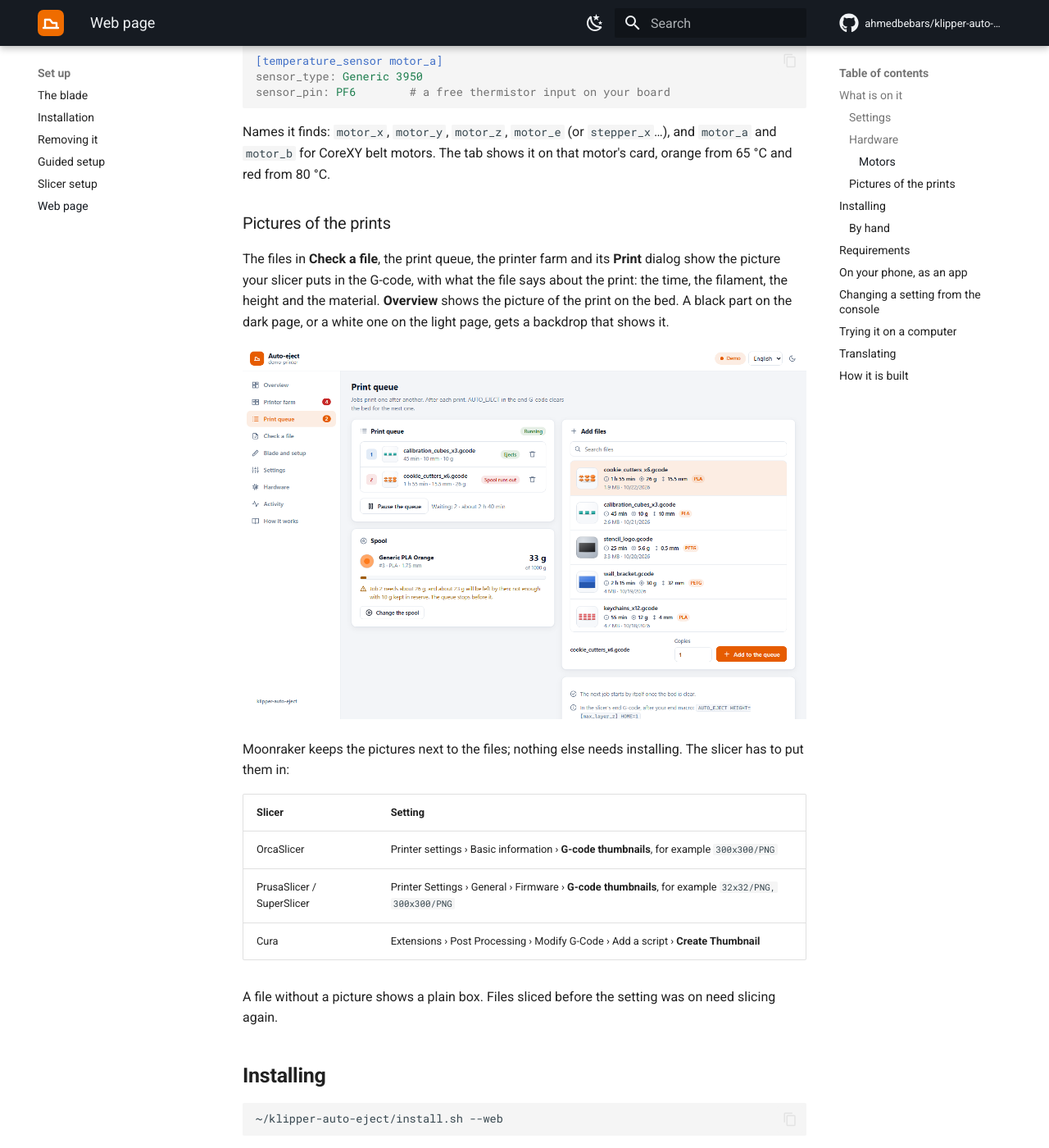
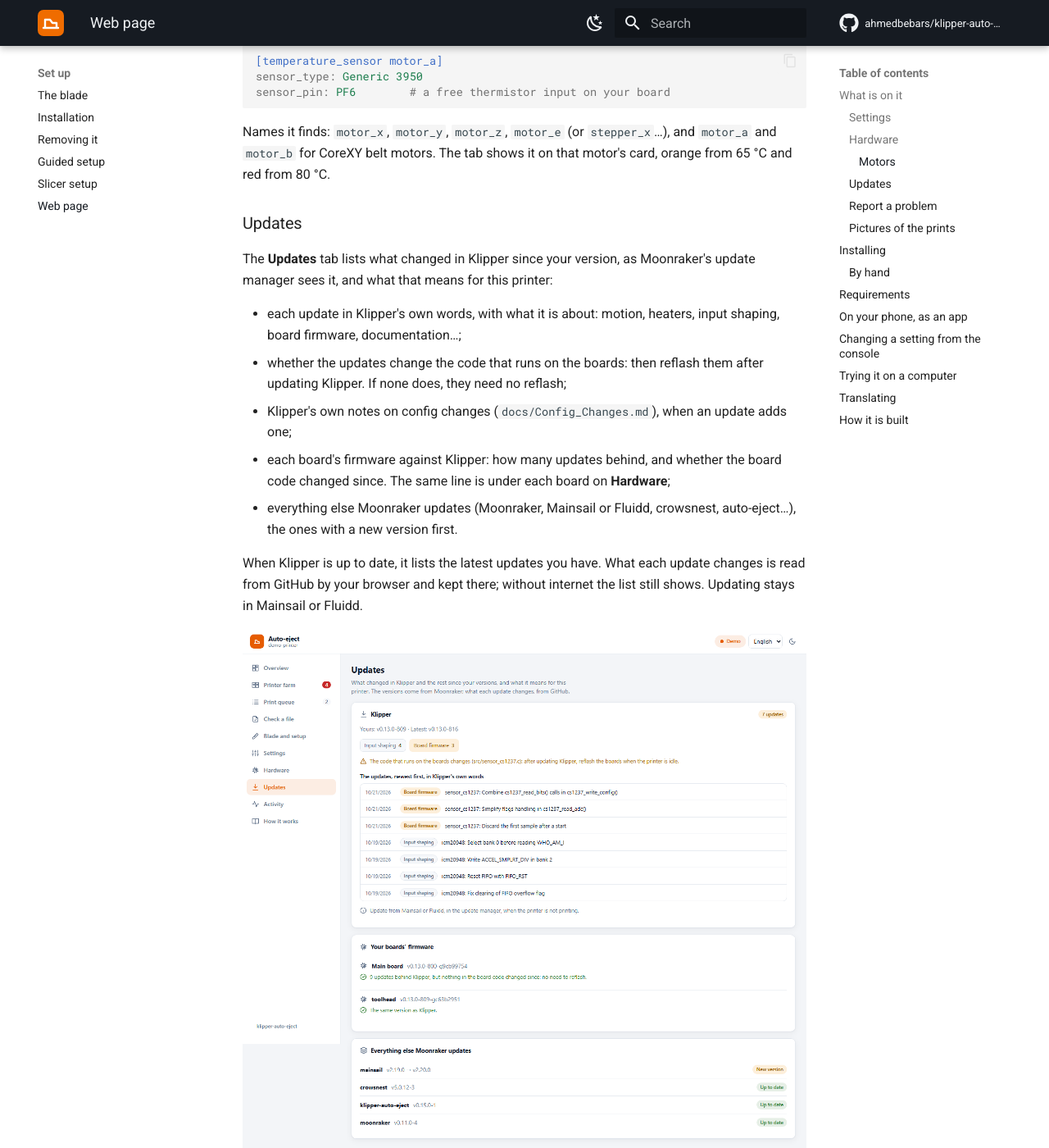
Before and after one commit to ahmedbebars/klipper-auto-eject, an MkDocs documentation site: the page built from docs/web-page.md, in a window 1280 px wide and 1400 px high, scrolled down 6045 px. Shown: the whole window at 82% size. Built offline with MkDocs 1.6.1 and Material for MkDocs 9.7.7, drawn with Linux system fonts in a browser that asks for light colours; comment, search, counter and statistics services are not loaded; some of the changed text lies outside the part shown.

Commit message:
Docs: pictures of Updates, Report a problem and the boards' firmware
New Updates and Report a problem sections on the web page docs, in
English and Arabic, with pictures; the Hardware pictures again, now with
each board's firmware against Klipper.

Fix: the Updates tab asked for the boards' firmware only once, so a page
opened before Klipper had listed its boards showed none of them for ten
minutes. The firmware is now read as soon as the boards are known, and
again after every Klipper restart. The Yours/Latest line follows the
page's direction.

```diff
--- a/docs/web-page.md
+++ b/docs/web-page.md
@@ -51,7 +51,7 @@
 is open (Klipper once a second) and never changing anything. Each part shows only when the machine
 has it. The line at the top says **All hardware normal**, or what needs a look.
 
-<p align="center"><img src="images/hardware.png" alt="The Hardware tab: the boards and their links, the motors with their StallGuard line, the heaters" width="900"></p>
+<p align="center"><img src="images/hardware.png" alt="The Hardware tab: the boards and their links, each with its firmware against Klipper, the motors with their StallGuard line, the heaters" width="900"></p>
 
 | Section | What it shows | What it warns about |
 |---|---|---|
@@ -103,6 +103,37 @@
 Names it finds: `motor_x`, `motor_y`, `motor_z`, `motor_e` (or `stepper_x`…), and `motor_a` and
 `motor_b` for CoreXY belt motors. The tab shows it on that motor's card, orange from 65 °C and red
 from 80 °C.
+
+### Updates
+
+The **Updates** tab lists what changed in Klipper since your version, as Moonraker's update
+manager sees it, and what that means for this printer:
+
+- each update in Klipper's own words, with what it is about: motion, heaters, input shaping,
+  board firmware, documentation…;
+- whether the updates change the code that runs on the boards: then reflash them after updating
+  Klipper. If none does, they need no reflash;
+- Klipper's own notes on config changes (`docs/Config_Changes.md`), when an update adds one;
+- each board's firmware against Klipper: how many updates behind, and whether the board code
+  changed since. The same line is under each board on **Hardware**;
+- everything else Moonraker updates (Moonraker, Mainsail or Fluidd, crowsnest, auto-eject…), the
+  ones with a new version first.
+
+When Klipper is up to date, it lists the latest updates you have. What each update changes is read
+from GitHub by your browser and kept there; without internet the list still shows. Updating stays
+in Mainsail or Fluidd.
+
+<p align="center"><img src="images/updates.png" alt="The Updates tab: Klipper seven updates behind, three of them changing board firmware, the list in Klipper's words, and everything else Moonraker updates" width="900"></p>
+
+### Report a problem
+
+**Report a problem**, on **Hardware** and **Activity**, gathers what a GitHub issue asks for: the
+versions (auto-eject, Klipper, every board, Moonraker, the web page, the macro set), the printer,
+its state, the settings you changed from the defaults and the latest auto-eject lines of the
+console. IP addresses and host names are taken out. Copy it, or save it as a file, and paste it
+into a new issue with what happened; attach `klippy.log` from the link under it.
+
+<p align="center"><img src="images/report.png" alt="The Report a problem dialog: the versions, the printer and the settings as text, with Copy, Save as a file and Open an issue on GitHub" width="900"></p>
 
 ### Pictures of the prints
 
```
Also changed, not shown: docs/ar/web-page.md (+30 -1 lines), docs/images/hardware-ar.png, docs/images/hardware.png, docs/images/report-ar.png (added), docs/images/report.png (added), docs/images/updates-ar.png (added), docs/images/updates.png (added), 1 other file.
